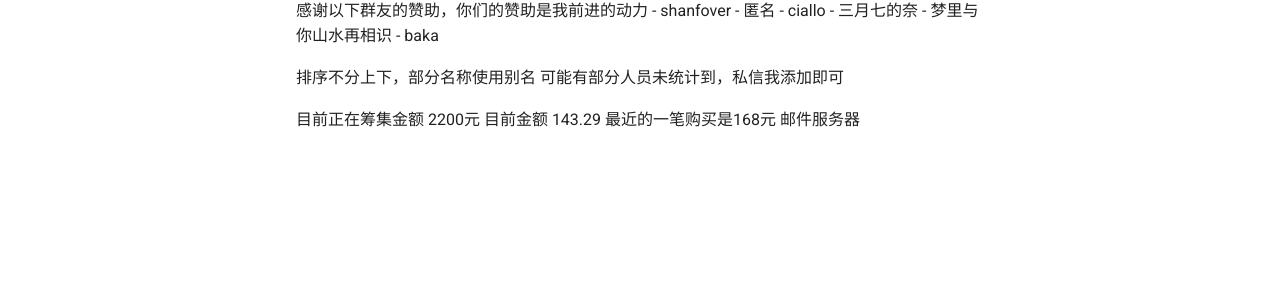
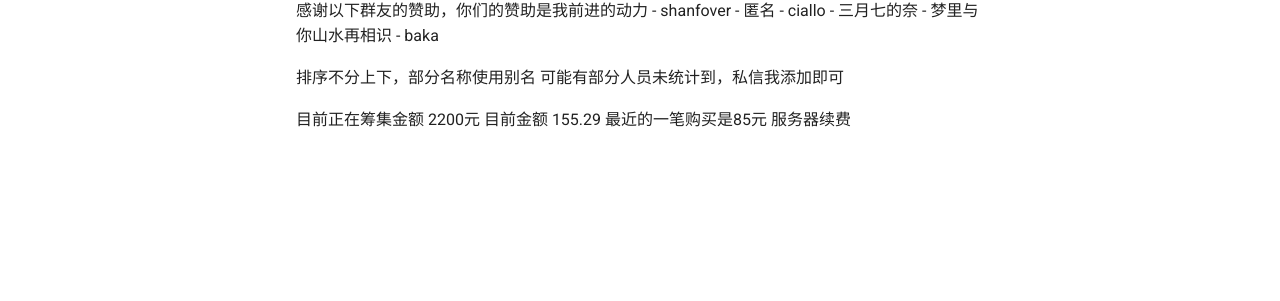
Before and after one commit to kuankqaq/kuank-docs, an MkDocs documentation site: the page built from docs/about.md, in a window 1280 px wide. Shown: the part 324-625 px from the top of the page. Built offline with MkDocs 1.6.1 and Material for MkDocs 9.7.7, drawn with Linux system fonts in a browser that asks for light colours.

Commit message:
更新 about.md

```diff
--- a/docs/about.md
+++ b/docs/about.md
@@ -16,5 +16,5 @@
 可能有部分人员未统计到，私信我添加即可
 
 目前正在筹集金额 2200元
-目前金额 143.29
-最近的一笔购买是168元 邮件服务器
+目前金额 155.29
+最近的一笔购买是85元 服务器续费
```
